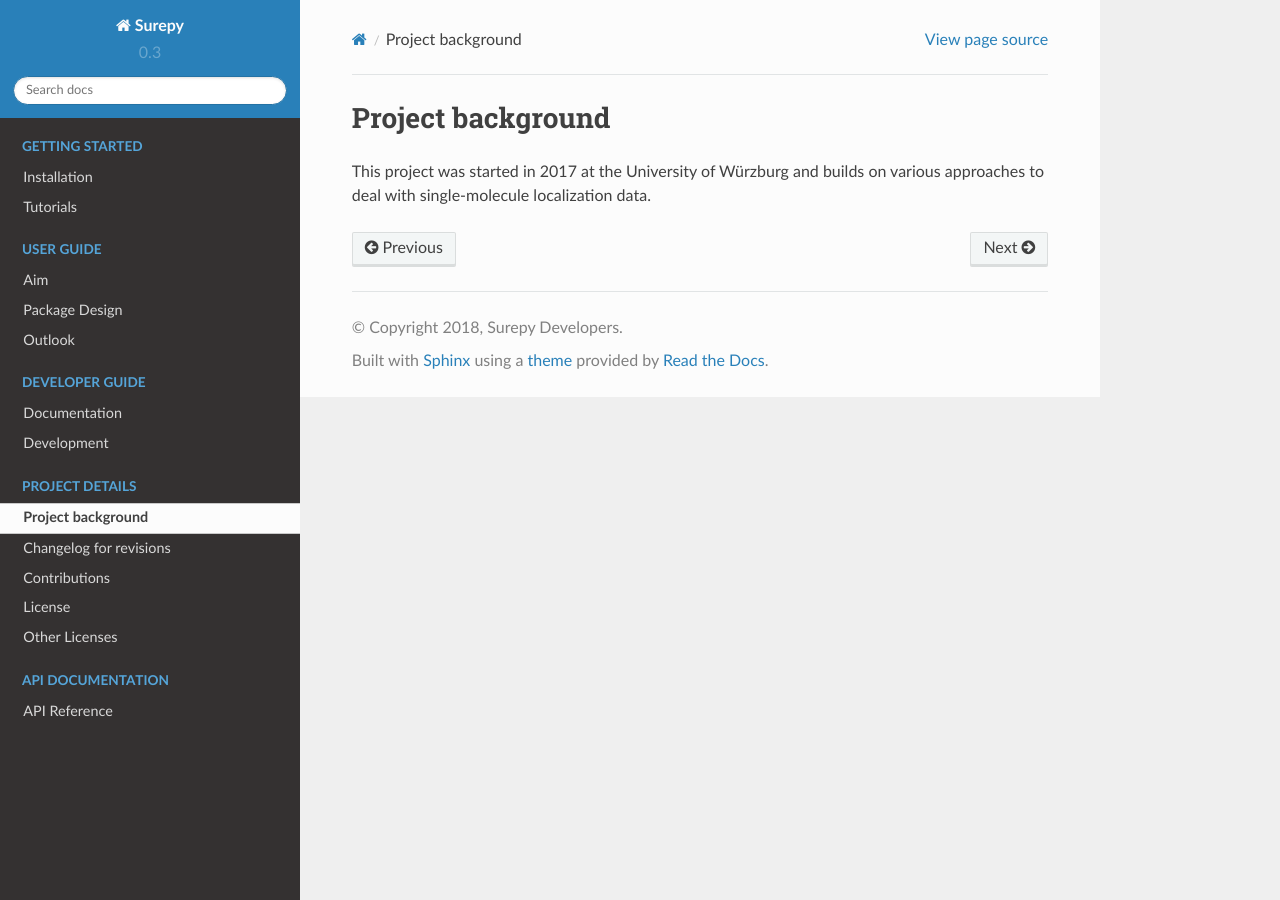
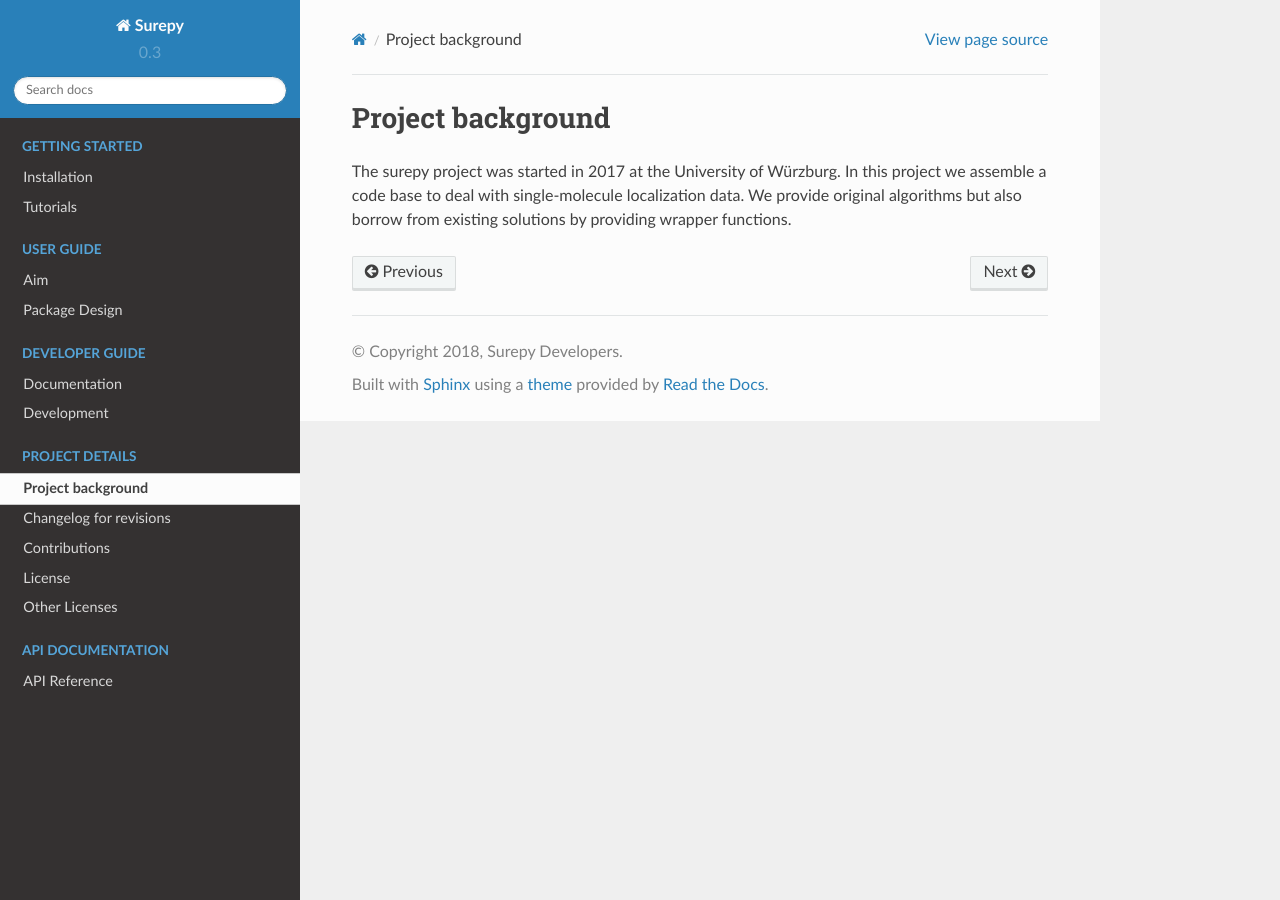
Before and after one commit to super-resolution/Locan, a Sphinx documentation site: the page built from docs/background.rst, in a window 1280 px wide. Built offline with Sphinx 7.4.7 and the Read the Docs theme 2.0.0, drawn with Linux system fonts in a browser that asks for light colours.

Commit message:
Change documentation

```diff
--- a/docs/background.rst
+++ b/docs/background.rst
@@ -4,5 +4,6 @@
 Project background
 ===========================
 
-This project was started in 2017 at the University of Würzburg and builds on various approaches to deal with
-single-molecule localization data.
+The surepy project was started in 2017 at the University of Würzburg.
+In this project we assemble a code base to deal with single-molecule localization data.
+We provide original algorithms but also borrow from existing solutions by providing wrapper functions.
--- a/docs/development.rst
+++ b/docs/development.rst
@@ -4,6 +4,7 @@
 Development
 ===========================
 
+Some things to keep in mind when adding code...
 
 Import Conventions:
 ====================
--- a/docs/index.rst
+++ b/docs/index.rst
@@ -26,7 +26,6 @@ Welcome to Surepy's documentation!
 
    aim
    design
-   outlook
 
 
 .. toctree::
```
Also changed, not shown: docs/outlook.rst (deleted, +0 -35 lines).
